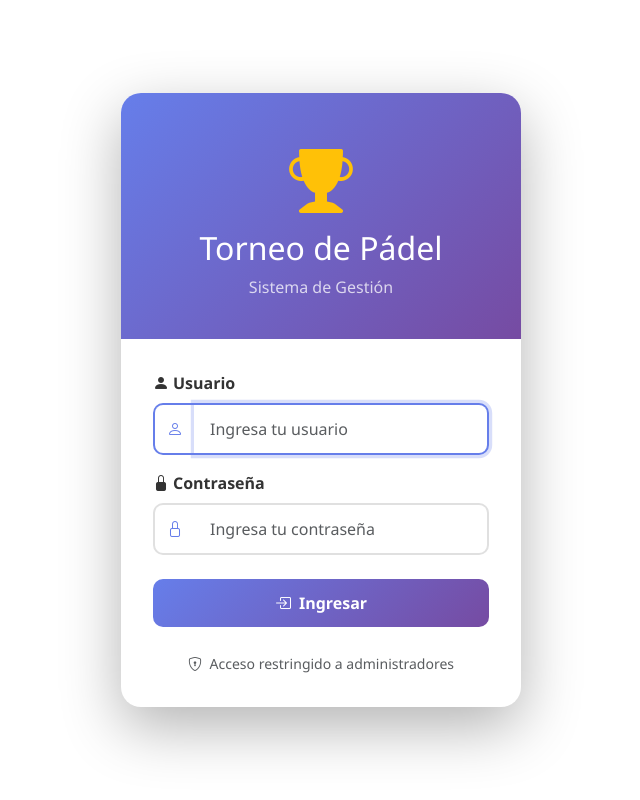
After one commit to JavierMachadoo/Algoritmo-Torneos, a Flask app: page /login in a window 1280 px wide. The commit adds this page. Shown: the whole page, without its empty margins (319-959 px from the left). Run offline with Flask 3, Linux system fonts and the light colour scheme.

Commit message:
feat: se agrego login

```diff
--- a/main.py
+++ b/main.py
@@ -12,7 +12,9 @@ from config import (
     CATEGORIAS,
     FRANJAS_HORARIAS,
     EMOJI_CATEGORIA,
-    COLORES_CATEGORIA
+    COLORES_CATEGORIA,
+    ADMIN_USERNAME,
+    ADMIN_PASSWORD
 )
 from config.settings import BASE_DIR
 from api import api_bp
@@ -40,8 +42,8 @@ def crear_app():
     app.secret_key = SECRET_KEY
     app.config['SEND_FILE_MAX_AGE_DEFAULT'] = 0
 
-    # Inicializar JWT handler
-    jwt_handler = JWTHandler(SECRET_KEY, expiration_hours=24)
+    # Inicializar JWT handler con expiración de 2 horas (seguridad)
+    jwt_handler = JWTHandler(SECRET_KEY, expiration_hours=2)
     app.jwt_handler = jwt_handler  # Hacer accesible en toda la app
 
     # Registrar blueprints
@@ -60,25 +62,67 @@ def crear_app():
             'num_canchas': torneo.get('num_canchas', 2)
         }
 
-    # Middleware: Asegurar que siempre haya un token
+    # Middleware: Verificar autenticación
     @app.before_request
-    def asegurar_token():
-        """Asegura que cada request tenga un token válido."""
-        # Skip para archivos estáticos
-        if request.path.startswith('/static/'):
+    def verificar_autenticacion():
+        """Verifica que el usuario esté autenticado antes de acceder a rutas protegidas."""
+        # Rutas públicas que no requieren autenticación
+        rutas_publicas = ['/login', '/static/']
+
+        # Permitir acceso a rutas públicas
+        if any(request.path.startswith(ruta) for ruta in rutas_publicas):
             return
 
+        # Verificar token JWT
         token = jwt_handler.obtener_token_desde_request()
 
-        # Si no hay token o es inválido, crear uno nuevo
-        if not token or not jwt_handler.verificar_token(token):
-            import time
-            data = {
-                'session_id': 'torneo_session',
-                'timestamp': int(time.time())
-            }
-            # El token se enviará en la respuesta
-            request.token_data = data
+        if not token:
+            return redirect(url_for('login'))
+
+        # Verificar que el token sea válido y contenga authenticated=True
+        data = jwt_handler.verificar_token(token)
+        if not data or not data.get('authenticated'):
+            return redirect(url_for('login'))
+
+    # Rutas de autenticación
+    @app.route('/login', methods=['GET', 'POST'])
+    def login():
+        """Página de login."""
+        if request.method == 'POST':
+            username = request.form.get('username')
+            password = request.form.get('password')
+
+            # Verificar credenciales
+            if username == ADMIN_USERNAME and password == ADMIN_PASSWORD:
+                # Crear token con autenticación exitosa
+                import time
+                data = {
+                    'authenticated': True,
+                    'username': username,
+                    'timestamp': int(time.time())
+                }
+                token = jwt_handler.generar_token(data)
+
+                response = make_response(redirect(url_for('inicio')))
+                response.set_cookie('token', token,
+                                  httponly=True,
+                                  samesite='Lax',
+                                  max_age=60*60*2)  # 2 horas
+
+                flash('¡Bienvenido!', 'success')
+                return response
+            else:
+                flash('Usuario o contraseña incorrectos', 'error')
+
+        return render_template('login.html')
+
+    @app.route('/logout')
+    def logout():
+        """Cerrar sesión."""
+        response = make_response(redirect(url_for('login')))
+        response.set_cookie('token', '', expires=0)
+        flash('Sesión cerrada', 'info')
+        return response
 
     # Rutas principales
     @app.route('/')
@@ -134,14 +178,6 @@ def crear_app():
                              categorias=CATEGORIAS,
                              franjas=FRANJAS_HORARIAS))
 
-        # Si hay datos nuevos del token, actualizar la cookie
-        if hasattr(request, 'token_data'):
-            nuevo_token = jwt_handler.generar_token(request.token_data)
-            response.set_cookie('token', nuevo_token,
-                              httponly=True,
-                              samesite='Lax',
-                              max_age=60*60*24)
-
         return response
 
     @app.route('/resultados')
@@ -162,14 +198,6 @@ def crear_app():
                              colores=COLORES_CATEGORIA,
                              emojis=EMOJI_CATEGORIA,
                              torneo=torneo))
-
-        # Actualizar token si es necesario
-        if hasattr(request, 'token_data'):
-            nuevo_token = jwt_handler.generar_token(request.token_data)
-            response.set_cookie('token', nuevo_token,
-                              httponly=True,
-                              samesite='Lax',
-                              max_age=60*60*24)
 
         return response
 
@@ -194,14 +222,6 @@ def crear_app():
                              resultado=resultado,
                              torneo=torneo))
 
-        # Actualizar token si es necesario
-        if hasattr(request, 'token_data'):
-            nuevo_token = jwt_handler.generar_token(request.token_data)
-            response.set_cookie('token', nuevo_token,
-                              httponly=True,
-                              samesite='Lax',
-                              max_age=60*60*24)
-
         return response
 
     return app
--- /dev/null
+++ b/web/templates/login.html
@@ -0,0 +1,210 @@
+<!DOCTYPE html>
+<html lang="es">
+<head>
+    <meta charset="UTF-8">
+    <meta name="viewport" content="width=device-width, initial-scale=1.0">
+    <title>Login - Torneo de Pádel</title>
+
+    <!-- Bootstrap 5 CSS -->
+    <link href="https://cdn.jsdelivr.net/npm/bootstrap@5.3.0/dist/css/bootstrap.min.css" rel="stylesheet">
+
+    <!-- Bootstrap Icons -->
+    <link rel="stylesheet" href="https://cdn.jsdelivr.net/npm/bootstrap-icons@1.11.0/font/bootstrap-icons.css">
+
+    <style>
+        body {
+            background: #ffffff;
+            min-height: 100vh;
+            display: flex;
+            align-items: center;
+            justify-content: center;
+            font-family: 'Segoe UI', Tahoma, Geneva, Verdana, sans-serif;
+        }
+
+        .login-card {
+            background: white;
+            border-radius: 20px;
+            box-shadow: 0 20px 60px rgba(0,0,0,0.3);
+            overflow: hidden;
+            max-width: 400px;
+            width: 90%;
+            animation: slideIn 0.5s ease-out;
+        }
+
+        @keyframes slideIn {
+            from {
+                opacity: 0;
+                transform: translateY(-30px);
+            }
+            to {
+                opacity: 1;
+                transform: translateY(0);
+            }
+        }
+
+        .login-header {
+            background: linear-gradient(135deg, #667eea 0%, #764ba2 100%);
+            color: white;
+            padding: 2.5rem 2rem;
+            text-align: center;
+        }
+
+        .login-header i {
+            font-size: 4rem;
+            margin-bottom: 1rem;
+            animation: bounce 2s infinite;
+        }
+
+        @keyframes bounce {
+            0%, 100% { transform: translateY(0); }
+            50% { transform: translateY(-10px); }
+        }
+
+        .login-body {
+            padding: 2rem;
+        }
+
+        .form-control {
+            border-radius: 10px;
+            padding: 0.75rem 1rem;
+            border: 2px solid #e0e0e0;
+            transition: all 0.3s;
+        }
+
+        .form-control:focus {
+            border-color: #667eea;
+            box-shadow: 0 0 0 0.2rem rgba(102, 126, 234, 0.25);
+        }
+
+        .input-group-text {
+            background: white;
+            border: 2px solid #e0e0e0;
+            border-right: none;
+            border-radius: 10px 0 0 10px;
+            color: #667eea;
+        }
+
+        .input-group .form-control {
+            border-left: none;
+            border-radius: 0 10px 10px 0;
+        }
+
+        .input-group:focus-within .input-group-text {
+            border-color: #667eea;
+        }
+
+        .btn-login {
+            background: linear-gradient(135deg, #667eea 0%, #764ba2 100%);
+            border: none;
+            border-radius: 10px;
+            padding: 0.75rem 2rem;
+            color: white;
+            font-weight: 600;
+            width: 100%;
+            transition: all 0.3s;
+        }
+
+        .btn-login:hover {
+            transform: translateY(-2px);
+            box-shadow: 0 8px 20px rgba(102, 126, 234, 0.4);
+        }
+
+        .alert {
+            border-radius: 10px;
+            border: none;
+            animation: slideDown 0.3s ease-out;
+        }
+
+        @keyframes slideDown {
+            from {
+                opacity: 0;
+                transform: translateY(-10px);
+            }
+            to {
+                opacity: 1;
+                transform: translateY(0);
+            }
+        }
+
+        .form-label {
+            font-weight: 600;
+            color: #333;
+            margin-bottom: 0.5rem;
+        }
+    </style>
+</head>
+<body>
+    <div class="login-card">
+        <div class="login-header">
+            <i class="bi bi-trophy-fill text-warning"></i>
+            <h2 class="mb-0">Torneo de Pádel</h2>
+            <p class="mb-0 mt-2 opacity-75">Sistema de Gestión</p>
+        </div>
+
+        <div class="login-body">
+            {% with messages = get_flashed_messages(with_categories=true) %}
+                {% if messages %}
+                    {% for category, message in messages %}
+                        <div class="alert alert-{{ 'danger' if category == 'error' else category }} alert-dismissible fade show" role="alert">
+                            <i class="bi bi-{{ 'exclamation-circle' if category == 'error' else 'info-circle' }} me-2"></i>
+                            {{ message }}
+                            <button type="button" class="btn-close" data-bs-dismiss="alert"></button>
+                        </div>
+                    {% endfor %}
+                {% endif %}
+            {% endwith %}
+
+            <form method="POST" action="{{ url_for('login') }}">
+                <div class="mb-3">
+                    <label for="username" class="form-label">
+                        <i class="bi bi-person-fill me-1"></i>Usuario
+                    </label>
+                    <div class="input-group">
+                        <span class="input-group-text">
+                            <i class="bi bi-person"></i>
+                        </span>
+                        <input type="text"
+                               class="form-control"
+                               id="username"
+                               name="username"
+                               placeholder="Ingresa tu usuario"
+                               required
+                               autofocus>
+                    </div>
+                </div>
+
+                <div class="mb-4">
+                    <label for="password" class="form-label">
+                        <i class="bi bi-lock-fill me-1"></i>Contraseña
+                    </label>
+                    <div class="input-group">
+                        <span class="input-group-text">
+                            <i class="bi bi-lock"></i>
+                        </span>
+                        <input type="password"
+                               class="form-control"
+                               id="password"
+                               name="password"
+                               placeholder="Ingresa tu contraseña"
+                               required>
+                    </div>
+                </div>
+
+                <button type="submit" class="btn btn-login">
+                    <i class="bi bi-box-arrow-in-right me-2"></i>Ingresar
+                </button>
+            </form>
+
+            <div class="text-center mt-4 text-muted">
+                <small>
+                    <i class="bi bi-shield-lock me-1"></i>
+                    Acceso restringido a administradores
+                </small>
+            </div>
+        </div>
+    </div>
+
+    <!-- Bootstrap JS -->
+    <script src="https://cdn.jsdelivr.net/npm/bootstrap@5.3.0/dist/js/bootstrap.bundle.min.js"></script>
+</body>
+</html>
```
Also changed, not shown: api/routes/finales.py (+10 -0 lines), api/routes/parejas.py (+11 -1 lines), config/settings.py (+15 -1 lines), data/torneos/torneo_actual.json (+1 -233 lines), utils/api_helpers.py (+25 -3 lines), utils/jwt_handler.py (+13 -3 lines), web/static/js/jwt-helper.js (+10 -0 lines), web/templates/base.html (+8 -0 lines), README.md, 1 other file.
